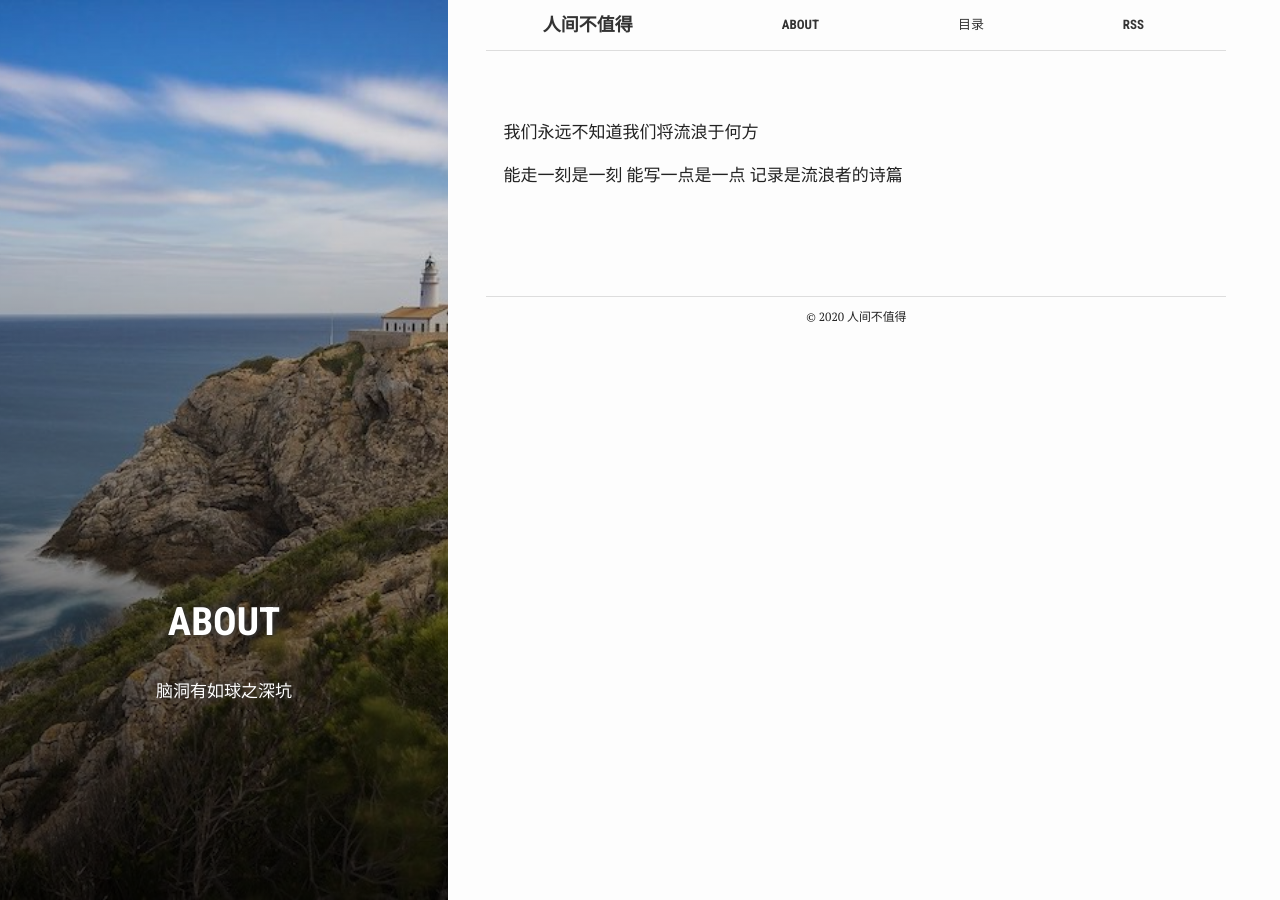
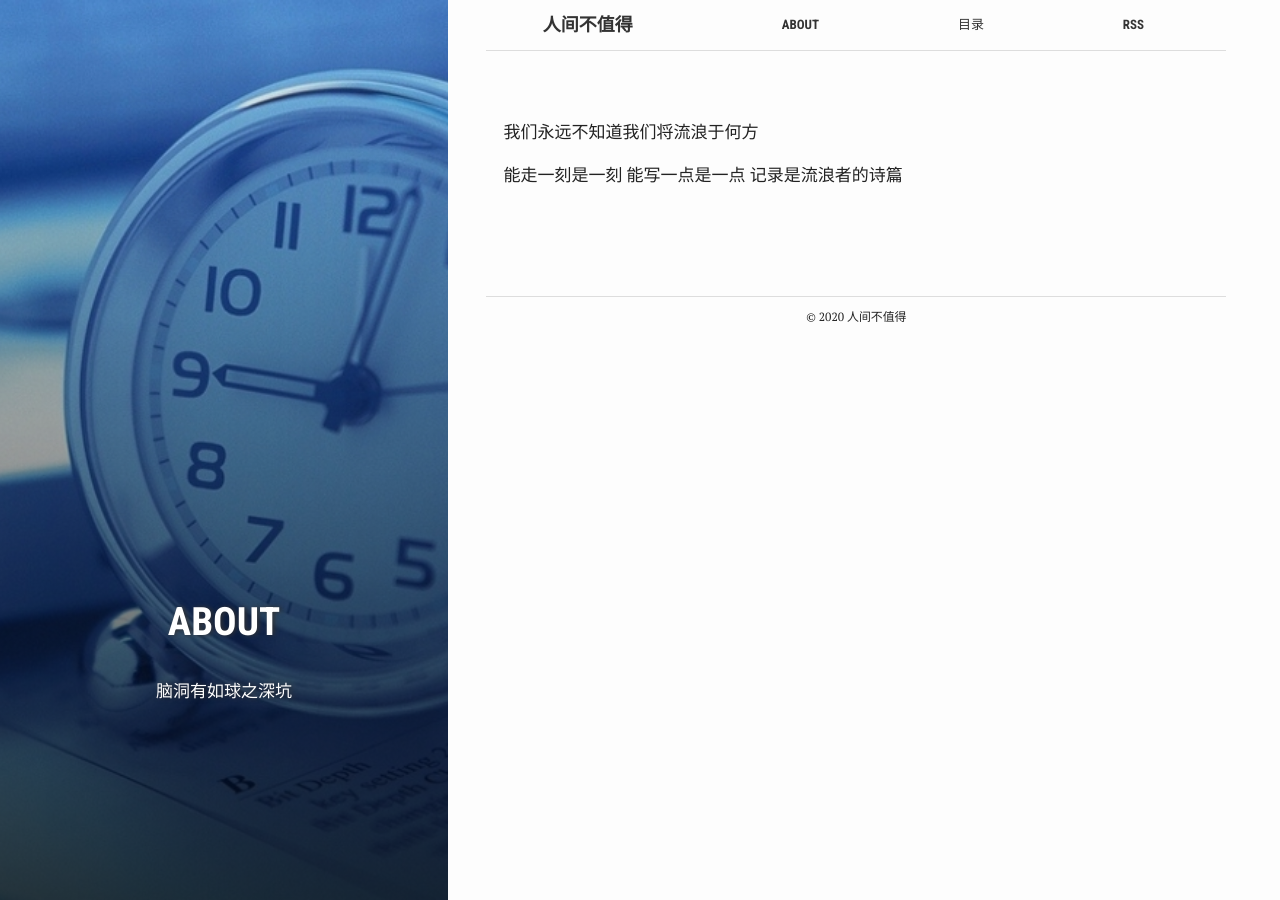
Before and after one commit to Views-s/Views-s.github.io, a Jekyll site: the page built from about.md, in a window 1280 px wide. Built offline with Jekyll 4.4.1, drawn with Linux system fonts in a browser that asks for light colours.

Commit message:
Update about.md

```diff
--- a/about.md
+++ b/about.md
@@ -1,5 +1,5 @@
 ---
-bg: "lighthouse.jpg"
+bg: "clock.jpeg "
 layout: page
 title: "about"
 crawlertitle: "一个赛博流浪者的存放地"
```
